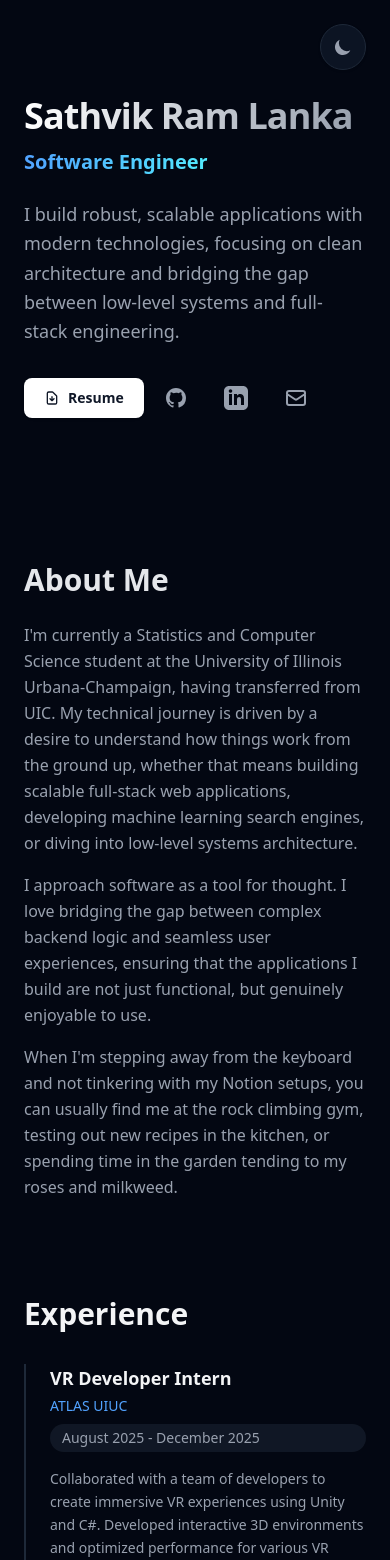
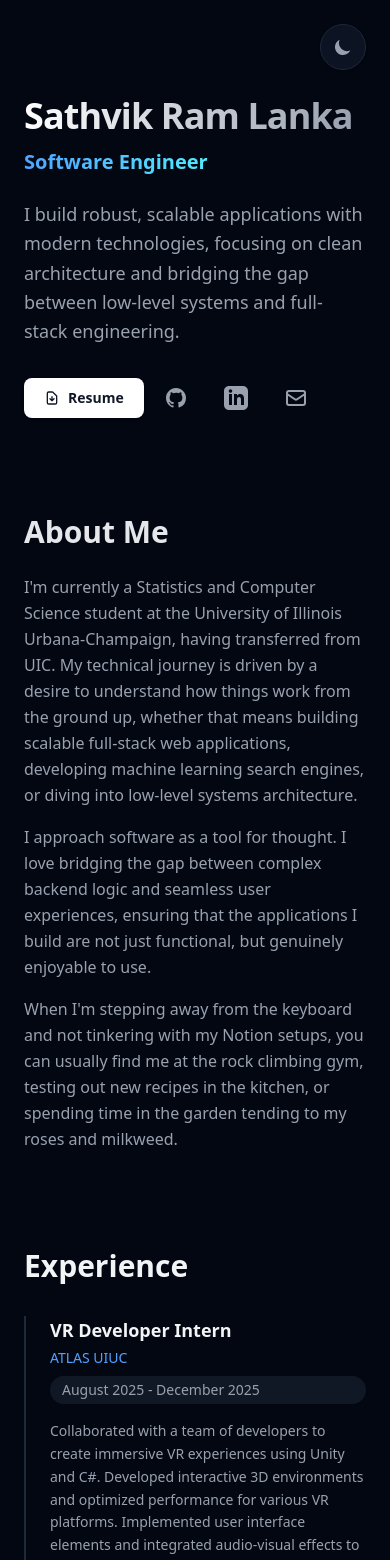
Before and after one commit to RamLanka05/v1, a React (Vite) app: page / in a window 390 px wide. Shown: the top 1560 px of the page. Built offline with nearby package versions, Linux system fonts and the light colour scheme.

Commit message:
Lower Overscroll Removed

```diff
--- a/src/App.tsx
+++ b/src/App.tsx
@@ -7,9 +7,12 @@ import TopBar from './components/TopBar'
 function App() {
   return (
     <div className="bg-white dark:bg-gray-950 min-h-screen text-gray-900 dark:text-gray-200 font-sans antialiased">
-      <div className="max-w-7xl mx-auto px-6 py-12 md:px-12 md:py-20 lg:px-24 flex flex-col md:flex-row md:justify-between gap-12">
-        <TopBar />
-        <header className="md:sticky md:top-0 md:h-screen md:w-1/2 flex flex-col justify-between py-12 md:py-24">
+
+      <TopBar />
+
+      <div className="max-w-7xl mx-auto px-6 pt-12 pb-0 md:px-12 md:pt-20 md:pb-0 lg:px-24 flex flex-col md:flex-row md:justify-between gap-12">
+
+        <header className="md:sticky md:top-0 md:h-screen md:w-1/2 flex flex-col justify-between pt-12 pb-0 md:pt-24 md:pb-0">
           <div>
             <Hero />
             <div className="mt-8 hidden md:block">
@@ -18,7 +21,7 @@ function App() {
           </div>
         </header>
 
-        <main className="md:w-1/2 flex flex-col gap-24 py-12 md:py-24">
+        <main className="md:w-1/2 flex flex-col gap-24 pt-12 pb-0 md:pt-24 md:pb-0">
           <About />
           <WorkShowcase />
         </main>
--- a/src/index.css
+++ b/src/index.css
@@ -49,6 +49,7 @@ html.dark {
 
 html {
   scroll-behavior: smooth;
+  overscroll-behavior: none;
 }
 
 /* 4. Apply the global background and text colors */
@@ -57,6 +58,7 @@ body {
   min-width: 320px;
   background-color: var(--background);
   color: var(--foreground);
+  overscroll-behavior: none;
   @apply transition-colors duration-500;
 }
 
```
